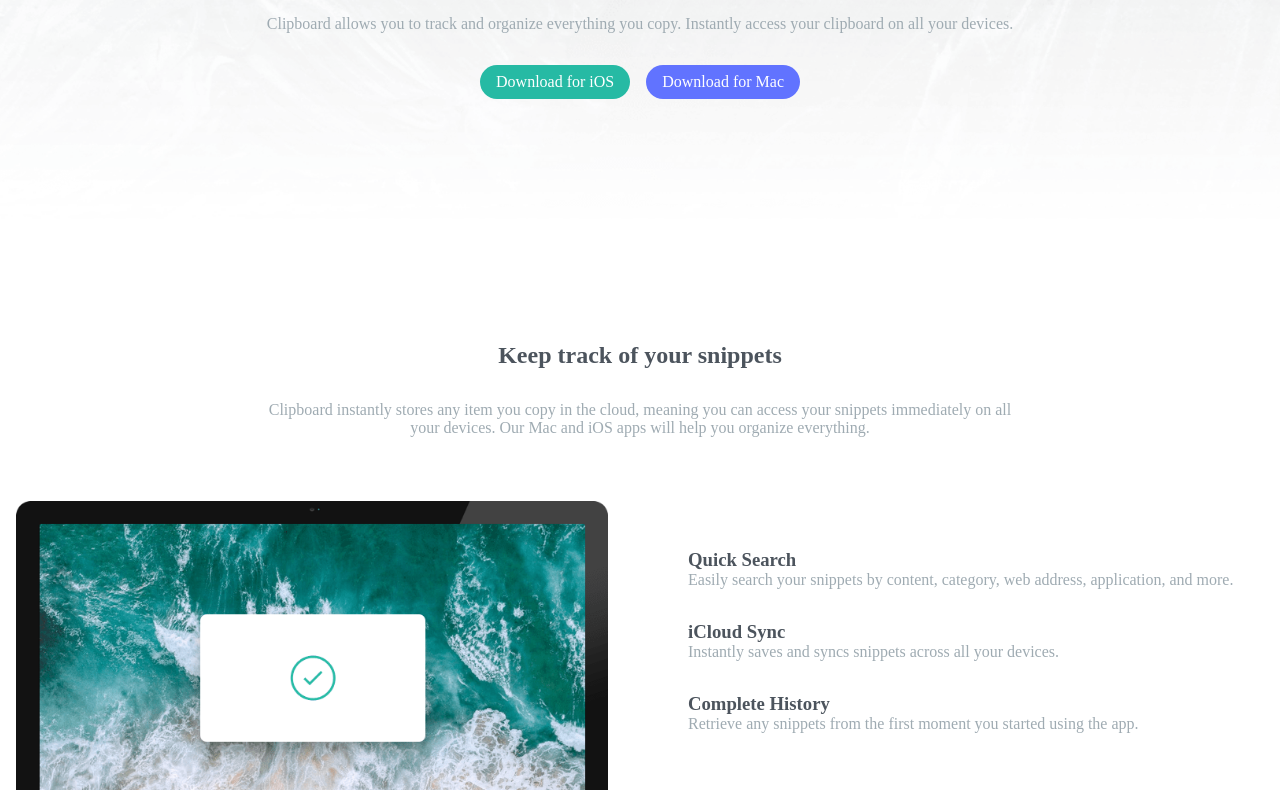
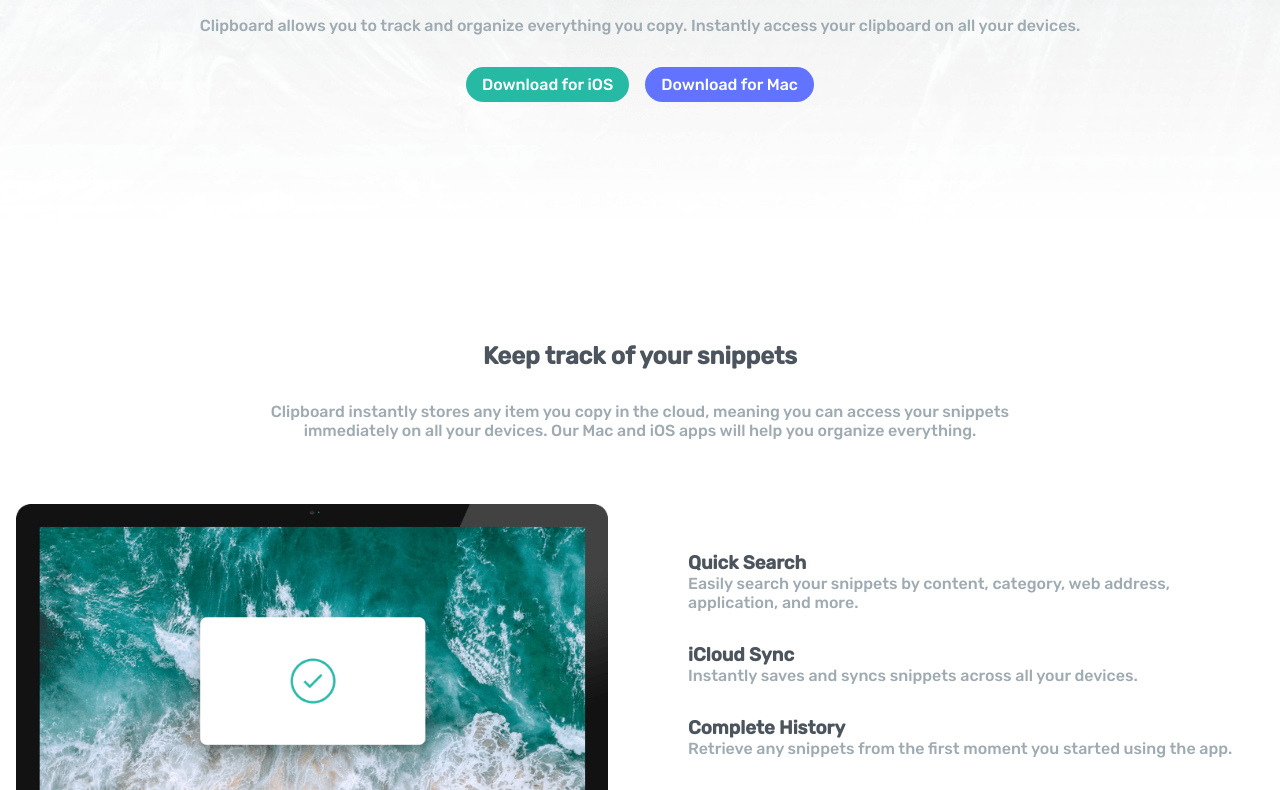
Before and after one commit to ojpro/clipboard-landing-page, a plain HTML site: page index.html in a window 1280 px wide. Shown: the part 250-1040 px from the top of the page. Drawn offline with Linux system fonts and the light colour scheme.

Commit message:
Add Font Link

```diff
--- a/index.html
+++ b/index.html
@@ -6,6 +6,8 @@
   <meta name="viewport" content="width=device-width, initial-scale=1.0">
   <link rel="icon" type="image/png" sizes="32x32" href="./images/favicon-32x32.png">
   <title>Frontend Mentor | Clipboard landing page</title>
+  <link rel="preconnect" href="https://fonts.gstatic.com">
+<link href="https://fonts.googleapis.com/css2?family=Rubik:wght@300;500&display=swap" rel="stylesheet">
   <link rel="stylesheet" href="assets/css/app.min.css">
 </head>
 
```
